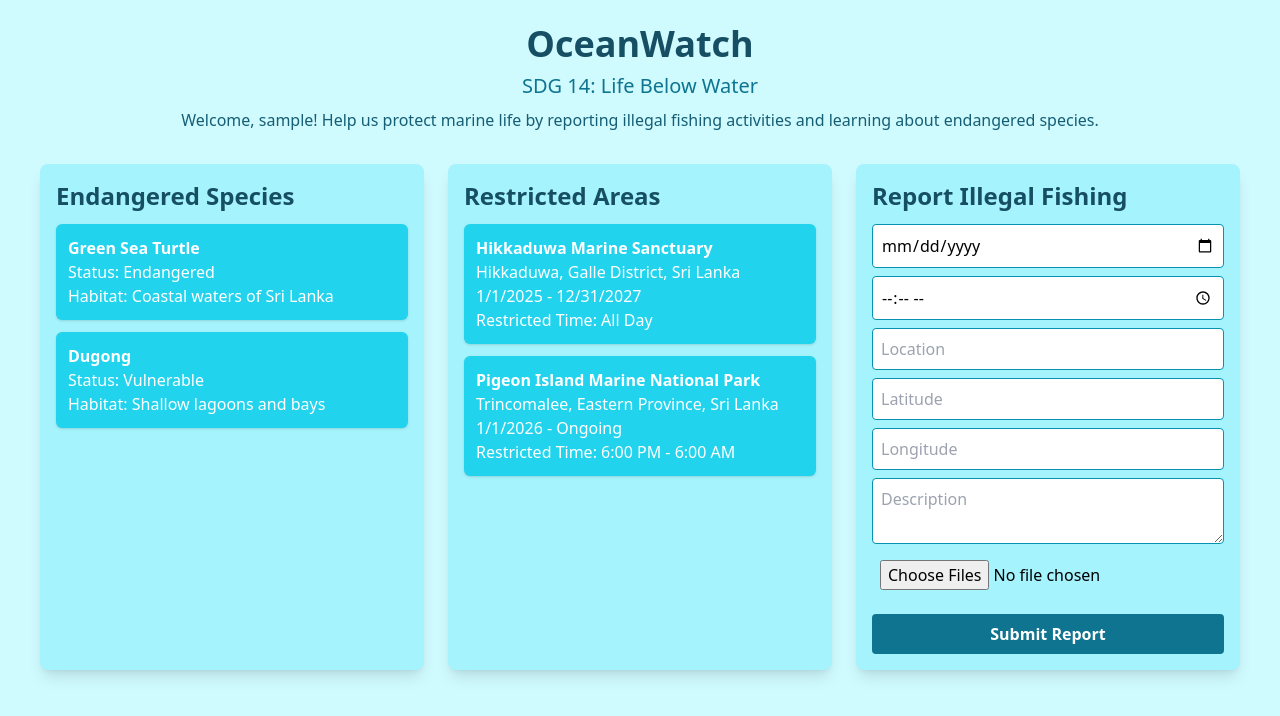
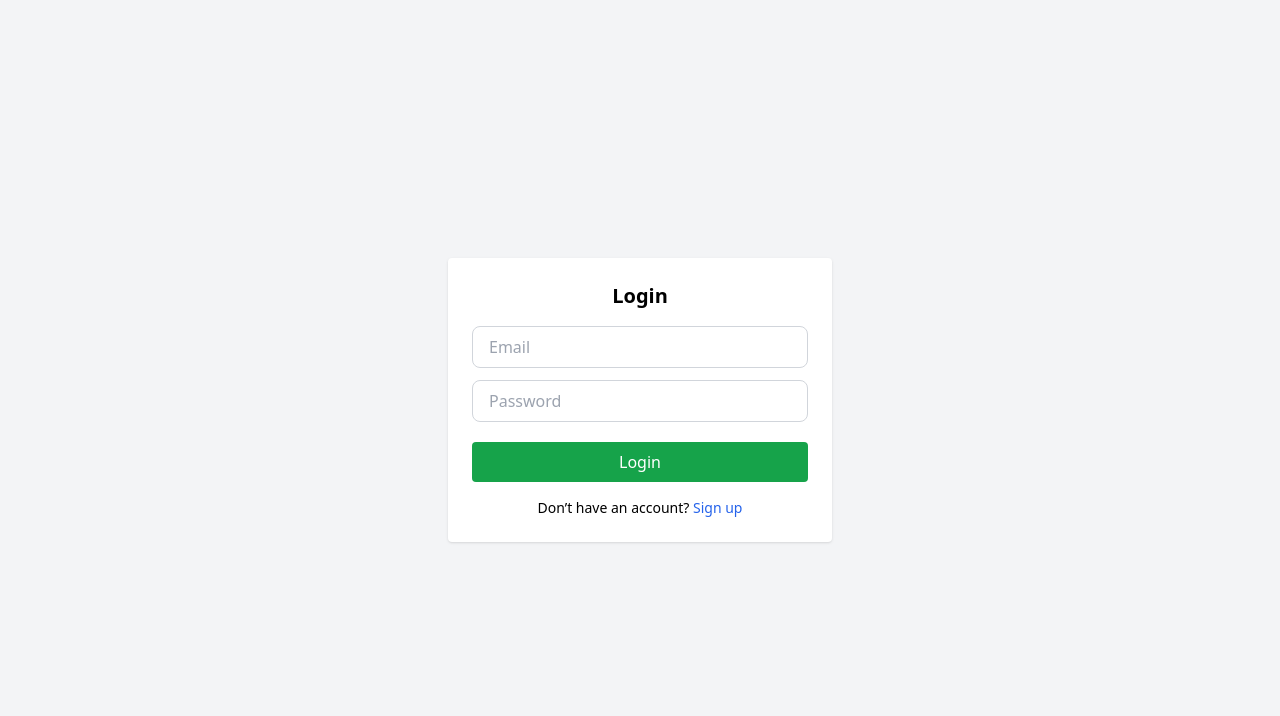
Before and after one commit to KalharaDMR/illegalFishingFrontend, a React (Create React App) app: page /login in a window 1280 px wide. Before the commit this address led to /dashboard. Shown: the top 716 px of the page. Built offline with nearby package versions, Linux system fonts and the light colour scheme; sample sign-in values are in the browser's storage.

Commit message:
modify report form

```diff
--- a/src/App.js
+++ b/src/App.js
@@ -1,22 +1,35 @@
-import { BrowserRouter, Routes, Route } from "react-router-dom";
+import { BrowserRouter, Routes, Route, Navigate } from "react-router-dom";
+
 import Signup from "./pages/Signup";
 import Login from "./pages/Login";
 import AdminDashboard from "./pages/AdminDashboard";
+import AdminUsers from "./pages/AdminUsers";
+import PublicDashboard from "./pages/PublicDashboard";
 import ProtectedRoute from "./components/ProtectedRoute";
-import AdminUsers from "./pages/AdminUsers";
-import PublicDashboard from "./pages/PublicDashboard"; // ✅ add this import
 
 function App() {
   return (
     <BrowserRouter>
       <Routes>
-        <Route path="/" element={<Login />} />
+
+        {/* Default route */}
+        <Route path="/" element={<Navigate to="/login" />} />
+
+        {/* Auth pages */}
         <Route path="/login" element={<Login />} />
         <Route path="/signup" element={<Signup />} />
 
-        {/* Public user dashboard route */}
-        <Route path="/dashboard" element={<PublicDashboard />} /> {/* ✅ added */}
+        {/* PUBLIC USER DASHBOARD */}
+        <Route
+          path="/dashboard"
+          element={
+            <ProtectedRoute role="PUBLIC_USER">
+              <PublicDashboard />
+            </ProtectedRoute>
+          }
+        />
 
+        {/* ADMIN DASHBOARD */}
         <Route
           path="/admin"
           element={
@@ -25,6 +38,7 @@ function App() {
             </ProtectedRoute>
           }
         />
+
         <Route
           path="/admin/users"
           element={
@@ -33,6 +47,7 @@ function App() {
             </ProtectedRoute>
           }
         />
+
       </Routes>
     </BrowserRouter>
   );
--- a/src/pages/IllegalReport.jsx
+++ b/src/pages/IllegalReport.jsx
@@ -1,8 +1,8 @@
 import React, { useState } from "react";
-import axios from "../api/axios";
+import axios from "axios";
 
-const IllegalReport = () => {
-  const [formData, setFormData] = useState({
+export default function IllegalReport() {
+  const [form, setForm] = useState({
     reportDate: "",
     reportTime: "",
     location: "",
@@ -10,123 +10,123 @@ const IllegalReport = () => {
     longitude: "",
     description: "",
   });
-  const [evidence, setEvidence] = useState([]);
+
+  const [files, setFiles] = useState([]);
   const [message, setMessage] = useState("");
 
   const handleChange = (e) =>
-    setFormData({ ...formData, [e.target.name]: e.target.value });
-  const handleFileChange = (e) => setEvidence([...e.target.files]);
+    setForm({ ...form, [e.target.name]: e.target.value });
+
+  const handleFileChange = (e) => setFiles([...e.target.files]);
 
   const handleSubmit = async (e) => {
     e.preventDefault();
+
     const data = new FormData();
-    Object.keys(formData).forEach((key) => data.append(key, formData[key]));
-    evidence.forEach((file) => data.append("evidence", file));
+
+    Object.keys(form).forEach((key) => data.append(key, form[key]));
+    files.forEach((file) => data.append("evidence", file));
 
     try {
-      const token = localStorage.getItem("token"); // Public User token
+      const token = localStorage.getItem("token");
 
-      // ✅ Changed URL from "/" to correct backend endpoint
-      const res = await axios.post(
-        "http://localhost:5000/api/reports/",
-        data,
-        {
-          headers: {
-            "Content-Type": "multipart/form-data",
-            Authorization: `Bearer ${token}`,
-          },
-        }
-      );
+      const res = await axios.post("http://localhost:5000/api/reports", data, {
+        headers: {
+          Authorization: `Bearer ${token}`,
+        },
+      });
 
       setMessage(res.data.message);
-      setFormData({
-        reportDate: "",
-        reportTime: "",
-        location: "",
-        latitude: "",
-        longitude: "",
-        description: "",
-      });
-      setEvidence([]);
     } catch (err) {
-      setMessage(err.response?.data?.message || "Error submitting report");
+      setMessage("Submission failed");
     }
   };
 
   return (
-    <div>
-      <h3 className="text-2xl font-semibold mb-3 text-cyan-900">
-        Report Illegal Fishing
-      </h3>
-      {message && <p className="mb-3 text-green-700 font-medium">{message}</p>}
-      <form onSubmit={handleSubmit} className="flex flex-col gap-2">
-        <input
-          type="date"
-          name="reportDate"
-          value={formData.reportDate}
+    <div style={styles.page}>
+      <form onSubmit={handleSubmit} style={styles.card}>
+
+        <h2 style={styles.title}>🚨 Report Illegal Fishing</h2>
+
+        {message && <p>{message}</p>}
+
+        <div style={styles.row}>
+          <input type="date" name="reportDate" onChange={handleChange} style={styles.input} required />
+          <input type="time" name="reportTime" onChange={handleChange} style={styles.input} required />
+        </div>
+
+        <input placeholder="Location" name="location" onChange={handleChange} style={styles.input} />
+
+        <div style={styles.row}>
+          <input placeholder="Latitude" name="latitude" onChange={handleChange} style={styles.input} />
+          <input placeholder="Longitude" name="longitude" onChange={handleChange} style={styles.input} />
+        </div>
+
+        <textarea
+          placeholder="Describe what you witnessed..."
+          name="description"
           onChange={handleChange}
-          required
-          className="p-2 rounded border border-cyan-600"
+          style={{ ...styles.input, height: "90px" }}
         />
-        <input
-          type="time"
-          name="reportTime"
-          value={formData.reportTime}
-          onChange={handleChange}
-          required
-          className="p-2 rounded border border-cyan-600"
-        />
-        <input
-          type="text"
-          name="location"
-          placeholder="Location"
-          value={formData.location}
-          onChange={handleChange}
-          required
-          className="p-2 rounded border border-cyan-600"
-        />
-        <input
-          type="text"
-          name="latitude"
-          placeholder="Latitude"
-          value={formData.latitude}
-          onChange={handleChange}
-          required
-          className="p-2 rounded border border-cyan-600"
-        />
-        <input
-          type="text"
-          name="longitude"
-          placeholder="Longitude"
-          value={formData.longitude}
-          onChange={handleChange}
-          required
-          className="p-2 rounded border border-cyan-600"
-        />
-        <textarea
-          name="description"
-          placeholder="Description"
-          value={formData.description}
-          onChange={handleChange}
-          required
-          className="p-2 rounded border border-cyan-600"
-        />
-        <input
-          type="file"
-          multiple
-          onChange={handleFileChange}
-          accept="image/*,video/*"
-          className="p-2"
-        />
-        <button
-          type="submit"
-          className="bg-cyan-700 text-white p-2 rounded hover:bg-cyan-900 mt-2 font-bold"
-        >
+
+        <input type="file" multiple onChange={handleFileChange} />
+
+        <button type="submit" style={styles.button}>
           Submit Report
         </button>
+
       </form>
     </div>
   );
+}
+
+/* INLINE CSS OBJECT */
+
+const styles = {
+  page: {
+    minHeight: "100vh",
+    display: "flex",
+    justifyContent: "center",
+    alignItems: "center",
+    background: "#f2f2f2",
+  },
+
+  card: {
+    background: "white",
+    padding: "25px",
+    borderRadius: "10px",
+    width: "380px",
+    display: "flex",
+    flexDirection: "column",
+    gap: "10px",
+    boxShadow: "0 0 15px rgba(0,0,0,.15)",
+  },
+
+  title: {
+    textAlign: "center",
+    color: "red",
+  },
+
+  row: {
+    display: "flex",
+    gap: "8px",
+  },
+
+  input: {
+    padding: "8px",
+    border: "1px solid #ccc",
+    borderRadius: "5px",
+    width: "100%",
+  },
+
+  button: {
+    background: "red",
+    color: "white",
+    padding: "10px",
+    border: "none",
+    borderRadius: "6px",
+    cursor: "pointer",
+    fontWeight: "bold",
+    marginTop: "10px",
+  },
 };
-
-export default IllegalReport;
--- a/src/pages/PublicDashboard.jsx
+++ b/src/pages/PublicDashboard.jsx
@@ -1,4 +1,4 @@
-import React, { useEffect, useState } from "react";
+import { useEffect, useState } from "react";
 import RestrictedAreas from "../components/RestrictedAreas";
 import EndangeredSpecies from "../components/EndangeredSpecies";
 import IllegalReport from "./IllegalReport";
@@ -11,39 +11,81 @@ const PublicDashboard = () => {
   useEffect(() => {
     // MOCK DATA
     setRestrictedAreas([
-      { name: "Hikkaduwa Marine Sanctuary", location: "Hikkaduwa, Galle District, Sri Lanka", startDate: "1/1/2025", endDate: "12/31/2027", time: "All Day" },
-      { name: "Pigeon Island Marine National Park", location: "Trincomalee, Eastern Province, Sri Lanka", startDate: "1/1/2026", endDate: "Ongoing", time: "6:00 PM - 6:00 AM" },
+      {
+        name: "Hikkaduwa Marine Sanctuary",
+        location: "Hikkaduwa, Galle District, Sri Lanka",
+        startDate: "1/1/2025",
+        endDate: "12/31/2027",
+        time: "All Day",
+      },
+      {
+        name: "Pigeon Island Marine National Park",
+        location: "Trincomalee, Eastern Province, Sri Lanka",
+        startDate: "1/1/2026",
+        endDate: "Ongoing",
+        time: "6:00 PM - 6:00 AM",
+      },
     ]);
+
     setSpeciesList([
-      { name: "Green Sea Turtle", status: "Endangered", habitat: "Coastal waters of Sri Lanka" },
-      { name: "Dugong", status: "Vulnerable", habitat: "Shallow lagoons and bays" },
+      {
+        name: "Green Sea Turtle",
+        status: "Endangered",
+        habitat: "Coastal waters of Sri Lanka",
+      },
+      {
+        name: "Dugong",
+        status: "Vulnerable",
+        habitat: "Shallow lagoons and bays",
+      },
     ]);
   }, []);
 
   return (
     <div className="bg-cyan-100 min-h-screen p-6">
+
+      {/* LOGOUT BUTTON */}
+      <button
+        onClick={() => {
+          localStorage.clear();
+          window.location.href = "/login";
+        }}
+        className="bg-red-600 text-white px-4 py-2 rounded float-right"
+      >
+        Logout
+      </button>
+
       <header className="text-center mb-8">
         <h1 className="text-4xl font-bold text-cyan-900">OceanWatch</h1>
-        <h2 className="text-xl text-cyan-700 mt-2">SDG 14: Life Below Water</h2>
+        <h2 className="text-xl text-cyan-700 mt-2">
+          SDG 14: Life Below Water
+        </h2>
         <p className="mt-2 text-cyan-800">
-          Welcome, {username}! Help us protect marine life by reporting illegal fishing activities and learning about endangered species.
+          Welcome, {username}! Help us protect marine life by reporting illegal
+          fishing activities and learning about endangered species.
         </p>
       </header>
 
       <div className="flex flex-wrap justify-center gap-6">
+
         <div className="bg-cyan-200 p-4 rounded-lg shadow-lg w-full md:w-96">
-          <h3 className="text-2xl font-semibold mb-3 text-cyan-900">Endangered Species</h3>
+          <h3 className="text-2xl font-semibold mb-3 text-cyan-900">
+            Endangered Species
+          </h3>
           <EndangeredSpecies species={speciesList} />
         </div>
 
         <div className="bg-cyan-200 p-4 rounded-lg shadow-lg w-full md:w-96">
-          <h3 className="text-2xl font-semibold mb-3 text-cyan-900">Restricted Areas</h3>
+          <h3 className="text-2xl font-semibold mb-3 text-cyan-900">
+            Restricted Areas
+          </h3>
           <RestrictedAreas areas={restrictedAreas} />
         </div>
 
         <div className="bg-cyan-200 p-4 rounded-lg shadow-lg w-full md:w-96">
           <IllegalReport />
         </div>
+
       </div>
     </div>
   );
--- /dev/null
+++ b/src/pages/PublicLayout.jsx
@@ -0,0 +1,31 @@
+// src/components/PublicLayout.jsx
+import { Link, useNavigate } from "react-router-dom";
+import React from "react";
+
+export default function PublicLayout({ children }) {
+  const navigate = useNavigate();
+
+  const handleLogout = () => {
+    localStorage.clear(); // remove token and role
+    navigate("/login"); // redirect to login page
+  };
+
+  return (
+    <div>
+      <nav className="bg-cyan-900 text-white p-4 flex gap-4 items-center">
+        <span className="font-bold">OceanWatch</span>
+        <Link to="/dashboard" className="hover:underline">
+          Dashboard
+        </Link>
+        <button
+          onClick={handleLogout}
+          className="ml-auto bg-red-600 px-3 py-1 rounded hover:bg-red-800"
+        >
+          Logout
+        </button>
+      </nav>
+
+      <div>{children}</div>
+    </div>
+  );
+}
```
